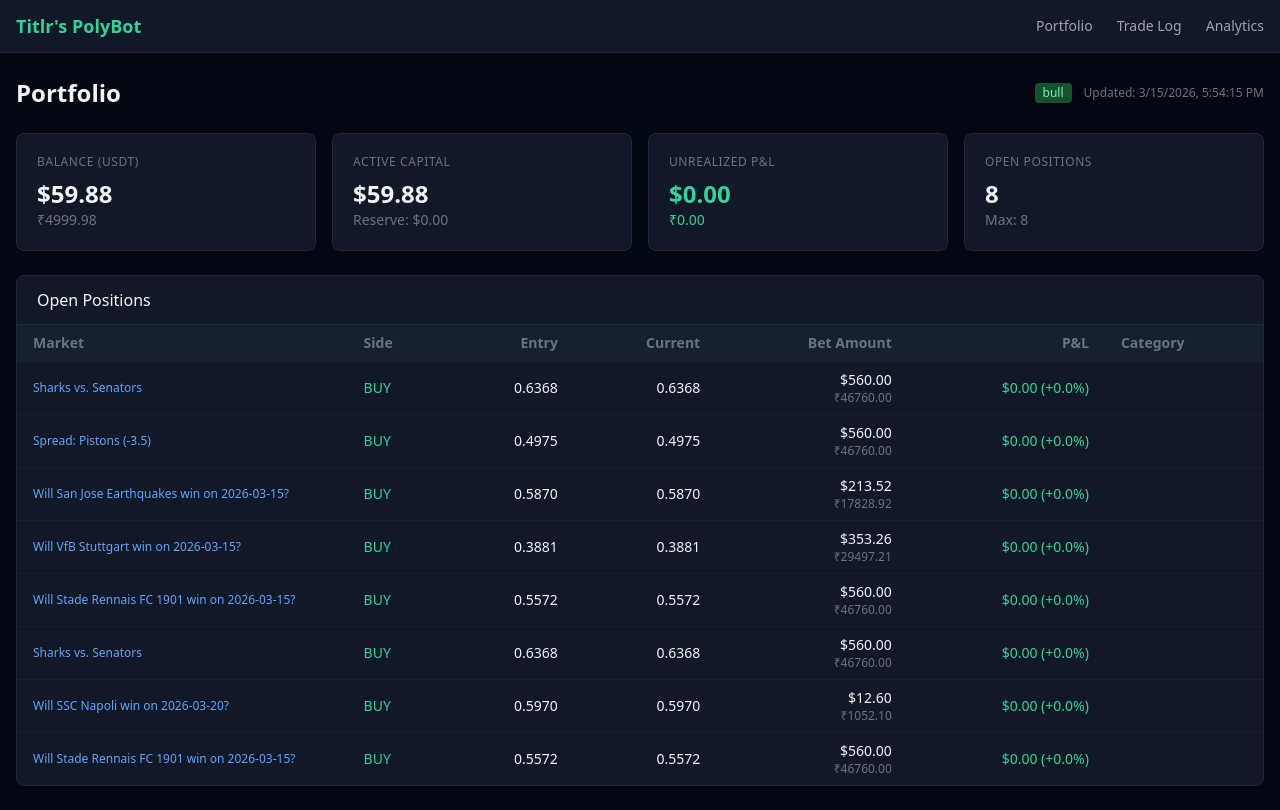
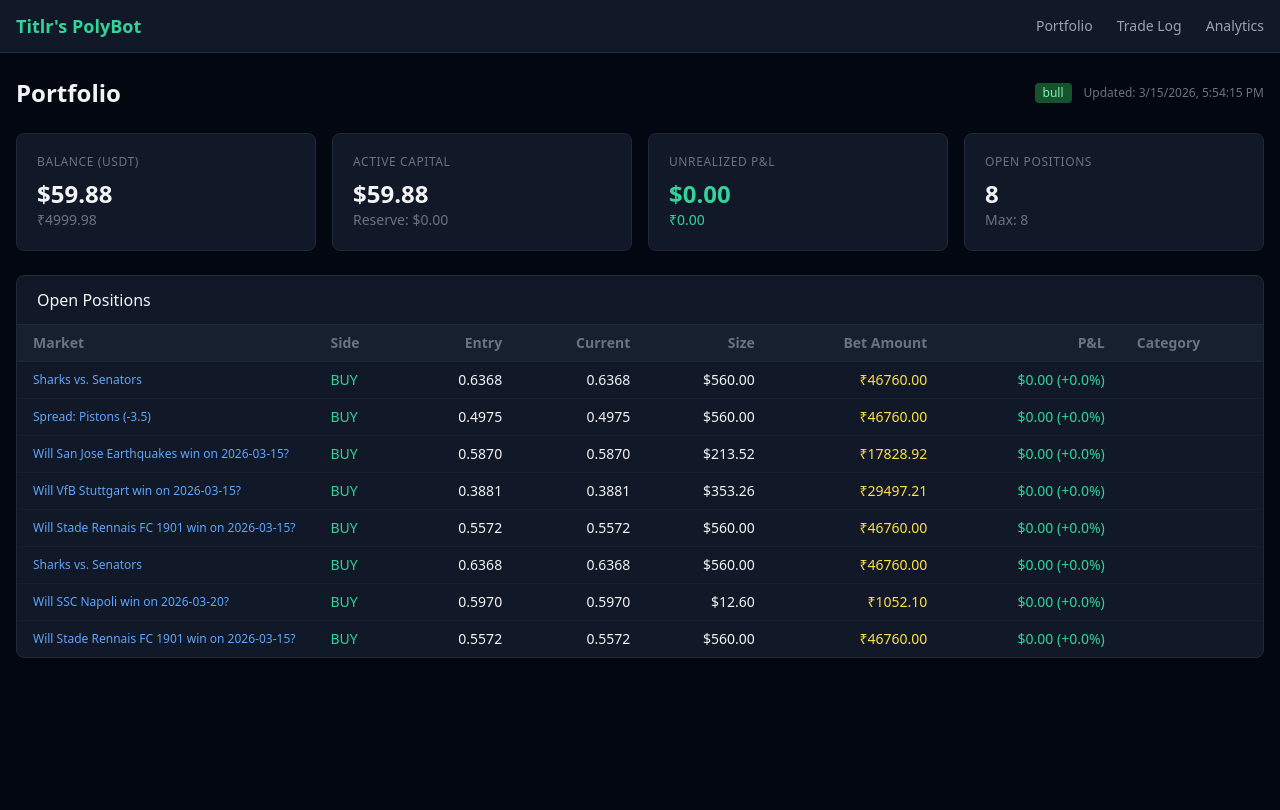
Before and after one commit to AkshatSaini16/polybot-dashboard, a Next.js app: page / in a window 1280 px wide. Built offline with nearby package versions, Linux system fonts and the light colour scheme.

Commit message:
Separate Size and Bet Amount (INR) columns

```diff
--- a/src/app/page.tsx
+++ b/src/app/page.tsx
@@ -107,6 +107,7 @@ export default function PortfolioPage() {
                 <th className="px-4 py-2 text-left text-gray-500">Side</th>
                 <th className="px-4 py-2 text-right text-gray-500">Entry</th>
                 <th className="px-4 py-2 text-right text-gray-500">Current</th>
+                <th className="px-4 py-2 text-right text-gray-500">Size</th>
                 <th className="px-4 py-2 text-right text-gray-500">Bet Amount</th>
                 <th className="px-4 py-2 text-right text-gray-500">P&L</th>
                 <th className="px-4 py-2 text-left text-gray-500">Category</th>
@@ -132,9 +133,9 @@ export default function PortfolioPage() {
                   </td>
                   <td className="px-4 py-2 text-right">{pos.entry_price.toFixed(4)}</td>
                   <td className="px-4 py-2 text-right">{pos.current_price.toFixed(4)}</td>
-                  <td className="px-4 py-2 text-right">
-                    <div>{formatUsdt(pos.size_usdt)}</div>
-                    <div className="text-xs text-gray-500">{formatInr(pos.size_inr || pos.size_usdt * 83.5)}</div>
+                  <td className="px-4 py-2 text-right">{formatUsdt(pos.size_usdt)}</td>
+                  <td className="px-4 py-2 text-right text-yellow-300">
+                    {formatInr(pos.size_inr || pos.size_usdt * 83.5)}
                   </td>
                   <td className={`px-4 py-2 text-right ${pos.pnl >= 0 ? "text-emerald-400" : "text-red-400"}`}>
                     {formatUsdt(pos.pnl)} ({pos.pnl_pct >= 0 ? "+" : ""}{pos.pnl_pct.toFixed(1)}%)
```
